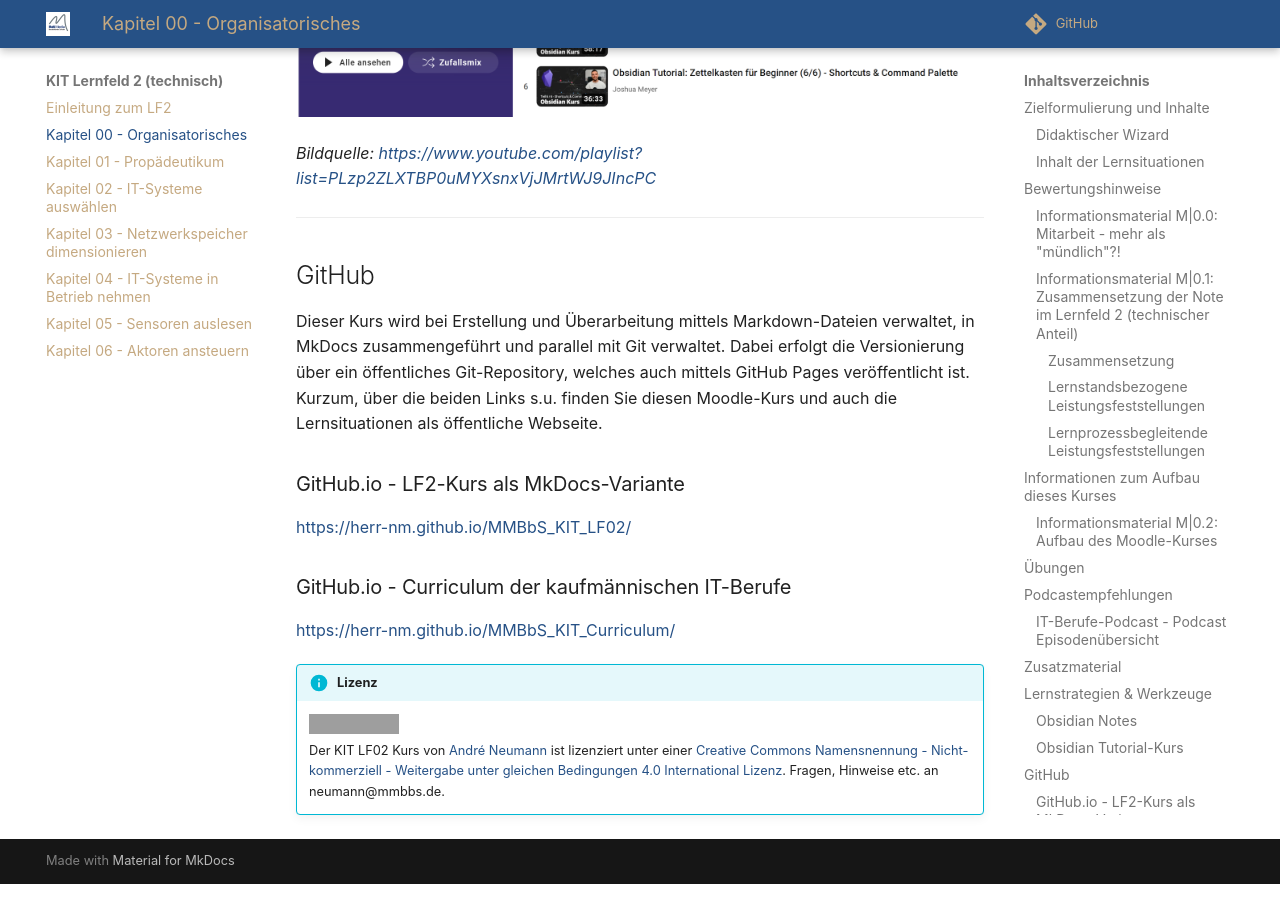
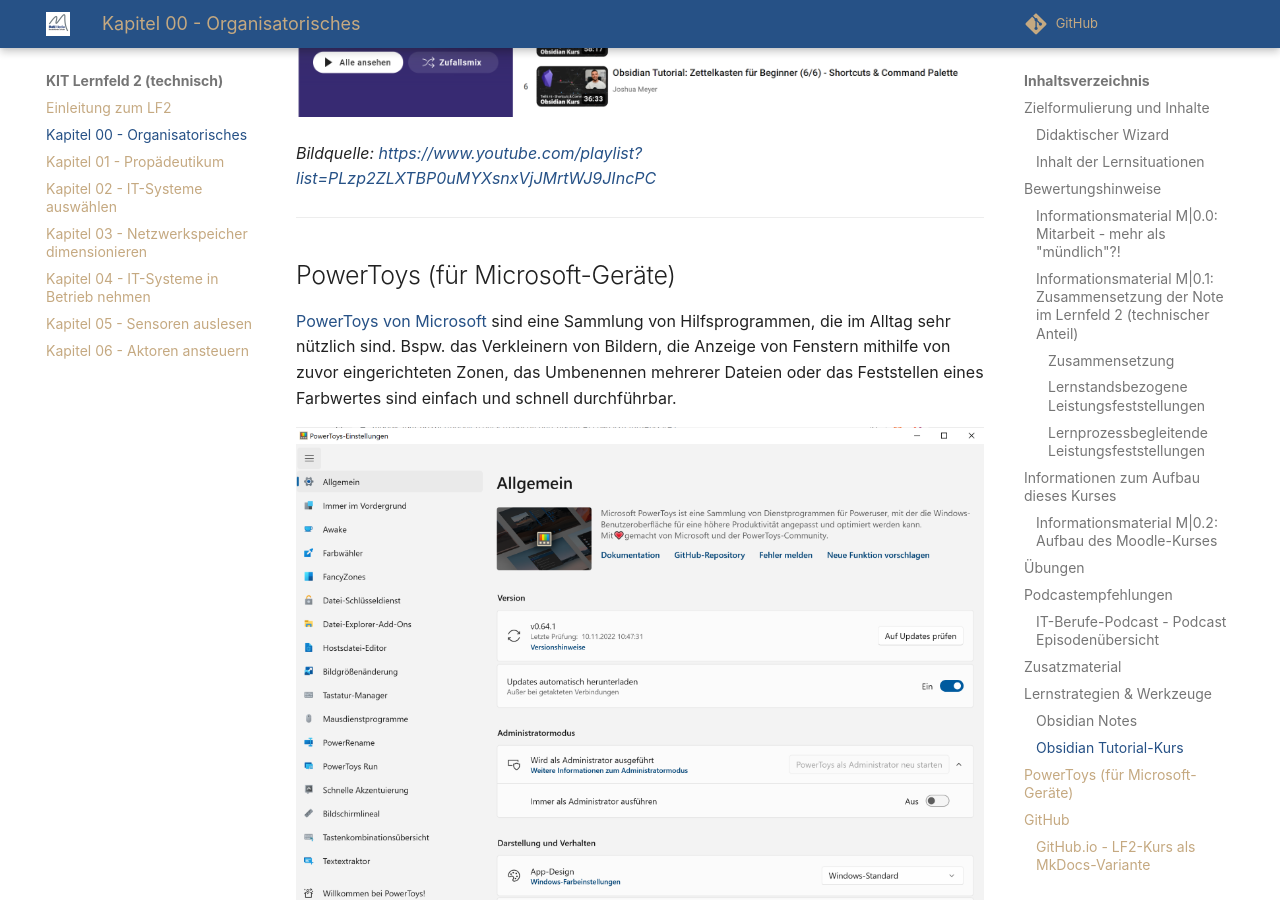
Before and after one commit to herr-nm/MMBbS_KIT_LF02, an MkDocs documentation site: the page built from docs/kapitel_00.md, in a window 1280 px wide and 900 px high, scrolled down 6287 px. Built offline with MkDocs 1.6.1 and Material for MkDocs 9.7.7, drawn with Linux system fonts in a browser that asks for light colours; comment, search, counter and statistics services are not loaded; grey boxes are pictures that could not be loaded.

Commit message:
Kapitel 0 MS PowerToys ergänzt

```diff
--- a/docs/kapitel_00.md
+++ b/docs/kapitel_00.md
@@ -104,7 +104,6 @@
 
 [https://it-berufe-podcast.de/episoden/](https://it-berufe-podcast.de/episoden/)
 
-
 ---
 
 ## Zusatzmaterial
@@ -139,6 +138,14 @@
 
 ---
 
+## PowerToys (für Microsoft-Geräte)
+
+[PowerToys von Microsoft](https://learn.microsoft.com/de-de/windows/powertoys/) sind eine Sammlung von Hilfsprogrammen, die im Alltag sehr nützlich sind. Bspw. das Verkleinern von Bildern, die Anzeige von Fenstern mithilfe von zuvor eingerichteten Zonen, das Umbenennen mehrerer Dateien oder das Feststellen eines Farbwertes sind einfach und schnell durchführbar.
+
+![MS PowerToys](bilder/kap_00_PowerToys.png)
+
+---
+
 ## GitHub
 
 Dieser Kurs wird bei Erstellung und Überarbeitung mittels Markdown-Dateien verwaltet, in MkDocs zusammengeführt und parallel mit Git verwaltet. Dabei erfolgt die Versionierung über ein öffentliches Git-Repository, welches auch mittels GitHub Pages veröffentlicht ist. Kurzum, über die beiden Links s.u. finden Sie diesen Moodle-Kurs und auch die Lernsituationen als öffentliche Webseite.
```
Also changed, not shown: docs/bilder/kap_00_PowerToys.png (added).
